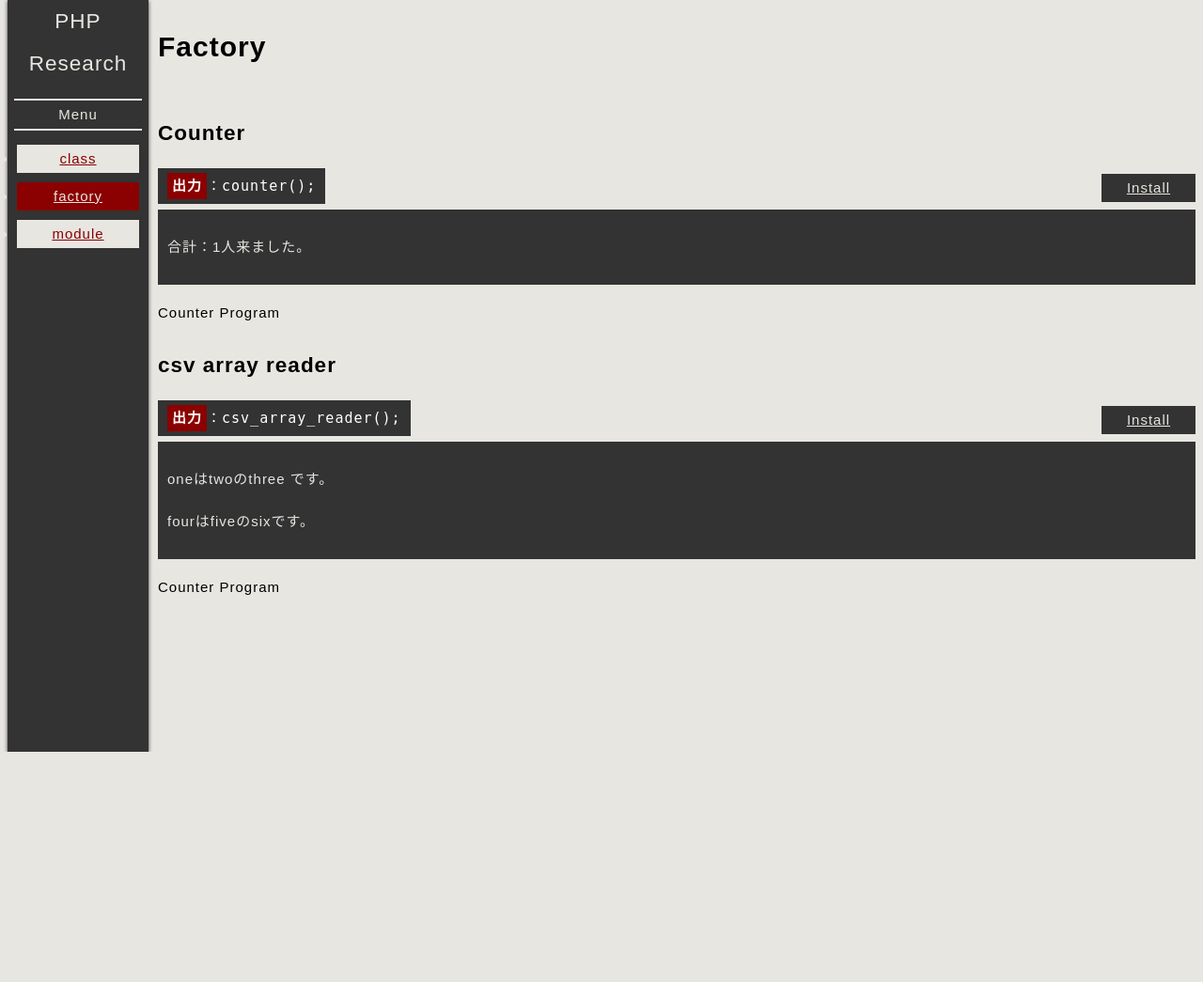
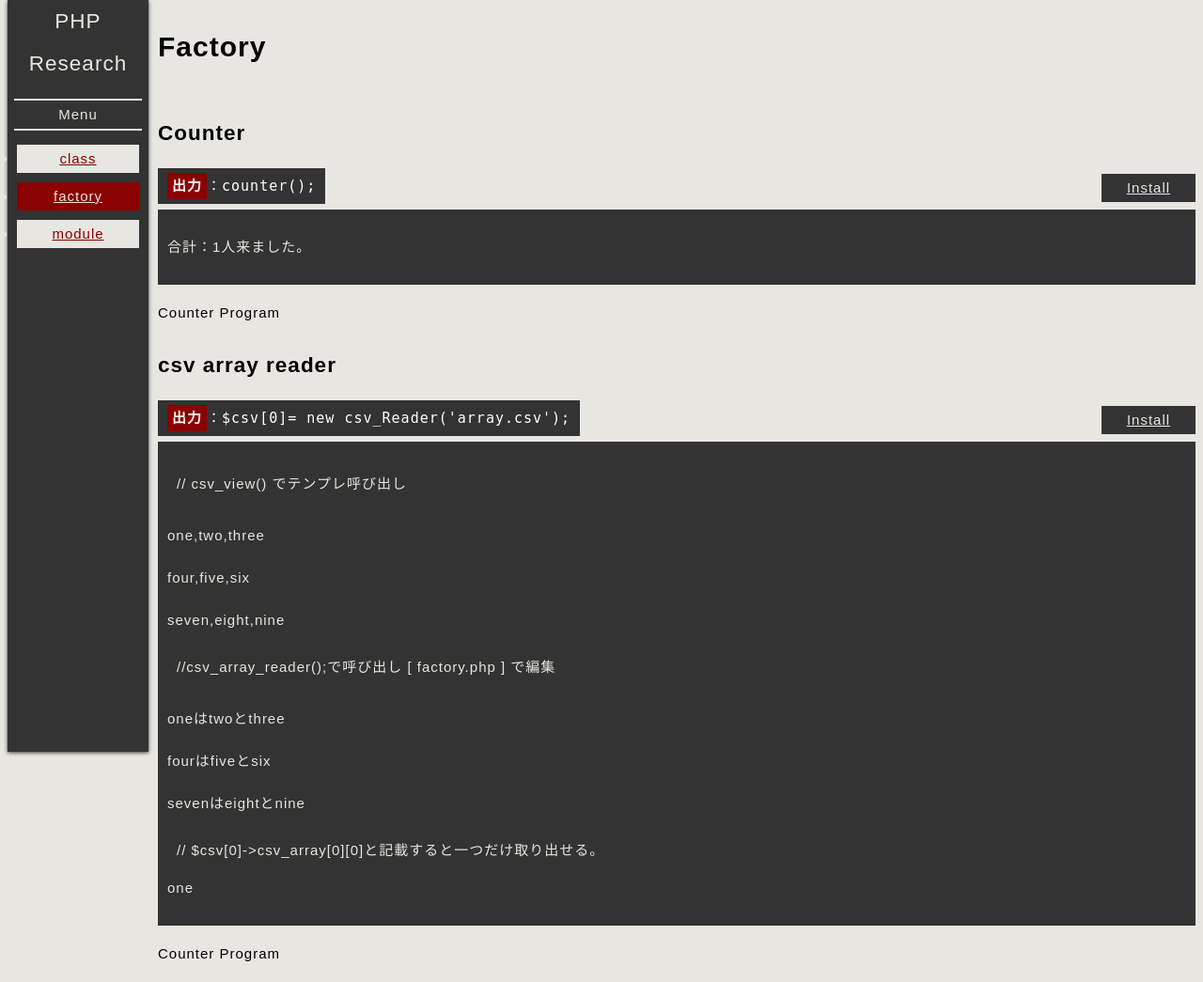
Before and after one commit to KurohimeAkari/PHP, a PHP site: page /factory.php in a window 1280 px wide. Shown: the whole page at 94% size. Before the commit the page ends 800 px from the top, so only its background shows below. Run offline with PHP 8.4, Linux system fonts and the light colour scheme; data that the repository does not hold is empty.

Commit message:
class化 テンプレ呼び出しと配列個々呼び出しができるように
便利化

```diff
--- a/factory.php
+++ b/factory.php
@@ -22,10 +22,19 @@
 
 		<h2>csv array reader</h2>
 		<section>
-			<p><code><span>出力</span>：csv_array_reader();</code></p>
-			<p class='inst'><?php echo gitname('factory/counter.php');?></p>
+			<p><code><span>出力</span>：$csv[0]= new csv_Reader('array.csv');</code></p>
+			<p class='inst'><?php echo gitname('factory/csv_array_reader.php');?></p>
 			<div>
-				<p><? echo csv_array_reader('array.csv');?></p>
+				<p><?php
+				echo '<div>// csv_view() でテンプレ呼び出し</div>';
+				$csv[0]= new csv_Reader('array.csv'); echo $csv[0]->csv_view();
+				$csv[0]->csv_array_reader();
+				echo '<div>//csv_array_reader();で呼び出し [ factory.php ] で編集</div>';
+					foreach($csv[0]->csv_array as $key_v => $vals){
+						echo "<p>{$vals[0]}は{$vals[1]}と{$vals[2]}</p>";
+					}
+				echo '<div>// $csv[0]->csv_array[0][0]と記載すると一つだけ取り出せる。</div>';
+				echo $csv[0]->csv_array[0][0];?></p>
 			</div>
 			<p>Counter Program</p>
 		</section>
--- a/factory/array.csv
+++ b/factory/array.csv
@@ -1,2 +1,3 @@
-one,two,three
-four,five,six
+one,two,three,
+four,five,six,
+seven,eight,nine,
--- a/factory/csv_array_reader.php
+++ b/factory/csv_array_reader.php
@@ -1,21 +1,38 @@
 <?php
-	function csv_array_reader($filename){
-		if(file_exists( __DIR__ .'/'.$filename)){
-			$csv = file( __DIR__ .'/'.$filename);
+	class csv_Reader{
+	// このClassのみ
+	protected $filename;
+ 	public $csv_array;
+	function __construct($filename){
+		// 引数 $name を Class内で使える $this->name に
+		$this->filename = $filename;
+	}
+
+	public function csv_array_reader(){
+		//echo $this->filename;
+		if(file_exists( __DIR__ .'/'.$this->filename)){
+			$csv = file( __DIR__ .'/'.$this->filename);
 			$csv_body = array_splice($csv, 0);
 			// csv >> array [key][keys]
 			foreach($csv_body as $key => $row) {
 				$row_array = explode(',', $row);
 				foreach($row_array as $keys => $col){
 					$arr[$key][$keys] = $col;
+					$this->csv_array = $arr;
 				}
 			}
-			// 描写部分
-			foreach($arr as $key_v => $vals){
-				echo '<p>'.$vals[0].'は'.$vals[1].'の'.$vals[2].'です。</p>';
-			}
-		} else {
+			return $this->csv_array;
+			} else {
 		echo 'Need to ' .$filename. ' file.';
 		}
 	}
+
+	public function csv_view(){
+		$this->csv_array_reader();
+		foreach($this->csv_array as $key_v => $vals){
+			echo "<p>{$vals[0]},{$vals[1]},{$vals[2]}</p>";
+		}
+	}
+}
+
 ?>
```
